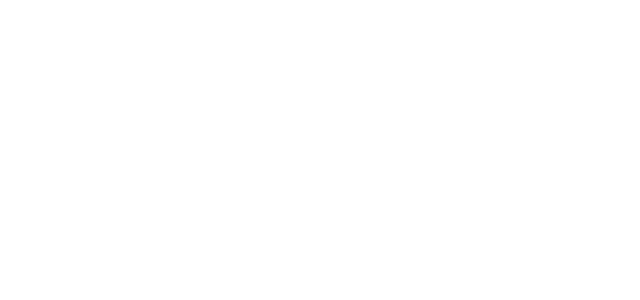
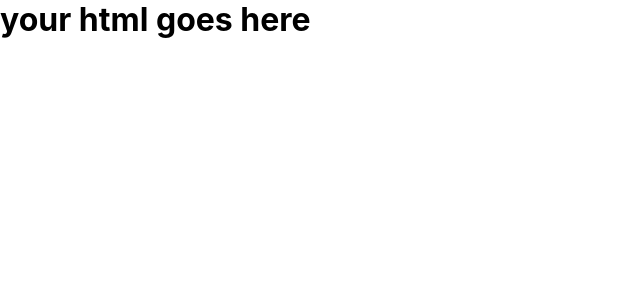
Before and after one commit to Tapish1511/musicRecomdation, a React (Create React App) app in the folder frontend/: page /about in a window 1280 px wide. Before the commit this address had no page. Shown: the top 300 px of the page, without its empty margins (0-640 px from the left). Built offline with nearby package versions, Linux system fonts and the light colour scheme.

Commit message:
About page router added

```diff
--- a/frontend/src/App.js
+++ b/frontend/src/App.js
@@ -1,5 +1,6 @@
 import React from "react";
 import HomePage from "./home";
+import About from "./pages/about";
 
 import { Routes, Route } from "react-router-dom";
 
@@ -8,7 +9,7 @@
     return(<>
     <Routes>
         <Route path="/" element={<HomePage />}/>
-
+        <Route path="/about" element={<About/>}/>
     </Routes>
 
     </>);
```
